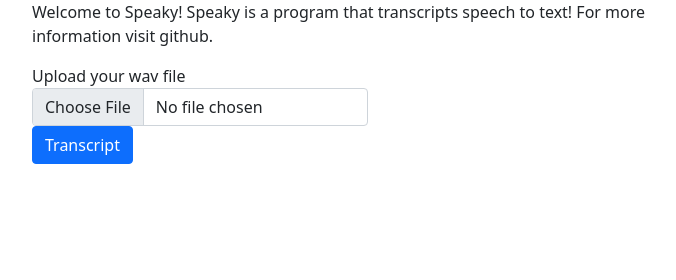
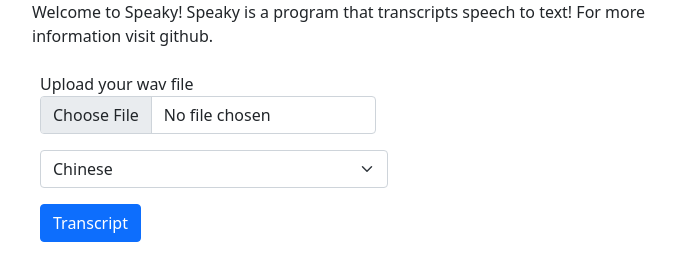
Before and after one commit to Button99/Speaky, an Electron app: page index.html in a window 800 px wide. Shown: the whole page, without its empty margins (20-696 px from the left). Drawn offline with nearby package versions, Linux system fonts and the light colour scheme.

Commit message:
Style improvements

```diff
--- a/index.html
+++ b/index.html
@@ -14,14 +14,19 @@
         For more information visit github.
     </p>
     <div class="row">
-        <div class="col-md-6">
+        <div class="col-md-6 m-2">
             <div class="form-group-files">
                 <label>Upload your wav file</label>
                 <input type="file" class="form-control" id="uploaded-file" />
             </div>
         </div>
     </div>
-    <button class="btn btn-primary mx-auto" id="transcript-btn" onclick="getData()">
+    <div class="row m-2 col-md-6">
+        <select class="form-select" id="select-lang">
+        </select>
+    </div>
+
+    <button class="btn btn-primary m-2" id="transcript-btn" onclick="getData()">
       Transcript
     </button>
 </body>
@@ -31,8 +36,22 @@
 </script>
 
 <script>
+
+    const languages= [{'zh': 'Chinese'}, {'zh-CN': 'China'}, {'zh-TW': 'Taiwan'}, {'nl': 'Dutch'}, {'en': 'English'},
+        {'en-AU': 'Australia'}, {'en-GB': 'United Kingdom'}, {'en-IN': 'India'}, {'en-NZ': 'New Zealand'}, {'en-US': 'United States'},
+        {'fr': 'French'}, {'fr-CA':'Canada'}, {'de': 'German'}, {'hi': 'Hindi'}, {'id': 'Indonesian'}, {'it': 'Italian'},
+        {'ja': 'Japanese'}, {'ko': 'Korean'}, {'pt':'Portugese'}, {'pt-BR': 'Brazil'}, {'ru': 'Russian'}, {'es': 'Spanish'},
+        {'es-419': 'Latin America'}, {'sv': 'Swedish'}, {'tr': 'Turkish'}, {'uk': 'Ukrainian'}];
+
+    var opt= '';
+    var wrapper= document.getElementById('select-lang');
+    for(let i=0; i< languages.length; i++) {
+        opt+= "<option value=" + Object.keys(languages[i]) +">" + Object.values(languages[i]) + '</option>';
+    }
+
+    wrapper.innerHTML= opt;
     function getData() {
-        alert(document.getElementById('uploaded-file').files[0].path);
+        alert('works');
         var trs= new transcription(document.getElementById('uploaded-file').files[0].path);
         alert('ok');
     }
--- a/package.json
+++ b/package.json
@@ -23,6 +23,9 @@
   "dependencies": {
     "@deepgram/sdk": "^1.2.4",
     "electron-reloader": "^1.2.3",
+    "jspdf": "^2.5.1",
+    "mime-types": "^2.1.35",
+    "pdf": "^0.1.0",
     "pdfkit": "^0.13.0"
   },
   "devDependencies": {
```
Also changed, not shown: 1 other file.
